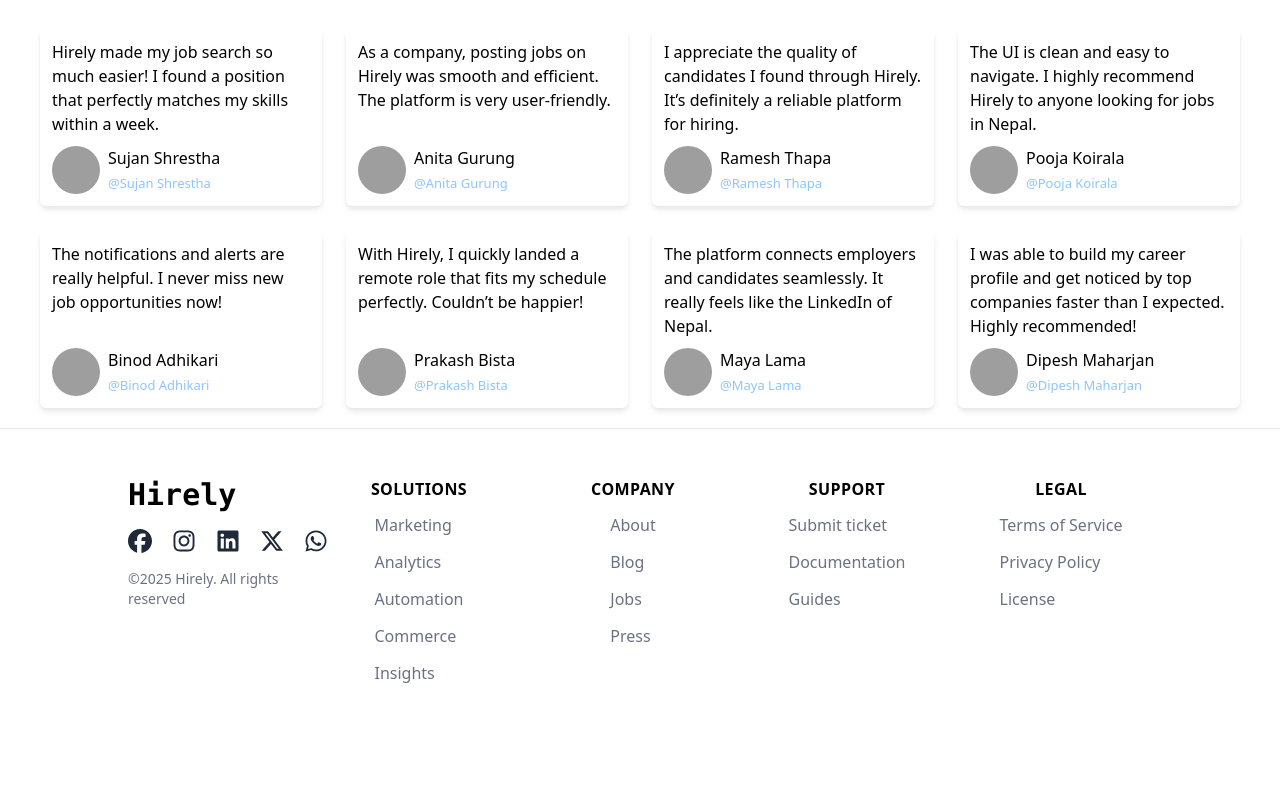
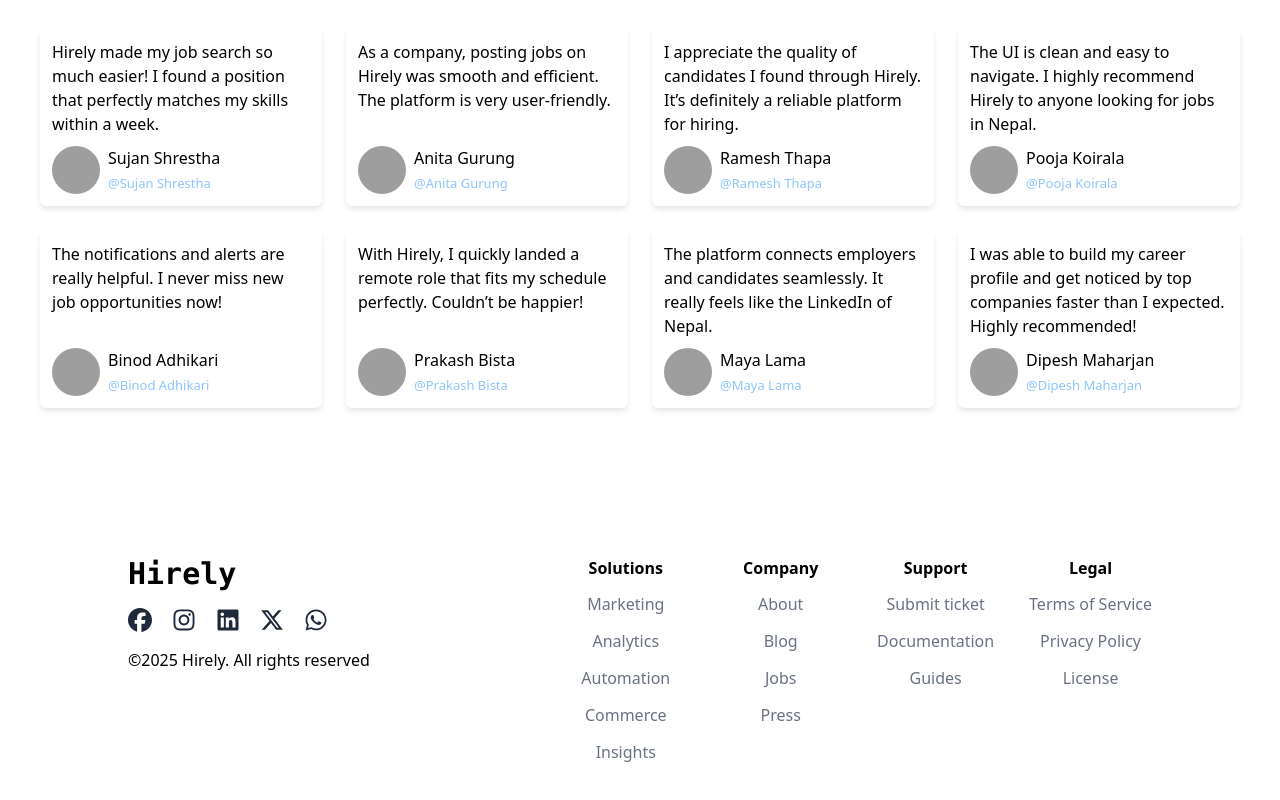
Before and after one commit to paldentitung/Hirely-website, a React (Vite) app: page /home in a window 1280 px wide. Shown: the part 2495-3295 px from the top of the page. Built offline with nearby package versions, Linux system fonts and the light colour scheme; grey boxes are pictures that could not be loaded.

Commit message:
donot copy bindly from chatgpt lol . footer fixed

```diff
--- a/src/Components/Footer.jsx
+++ b/src/Components/Footer.jsx
@@ -7,106 +7,99 @@ import {
   FaWhatsapp,
   FaLinkedin,
   FaFacebook,
-} from "react-icons/fa6"; // latest Font Awesome 6
+} from "react-icons/fa6"; // <-- important: use fa6 for latest
 
 export const Footer = () => {
   return (
     <>
-      <div className="h-auto md:h-[60vh] border-t border-gray-200 dark:border-gray-700">
-        <div className="flex flex-col md:flex-row space-y-10 md:space-y-0 w-full px-[10%] py-12 justify-between">
+      <div className="h-auto md:h-[60vh] ">
+        <div className="flex flex-col md:flex-row space-y-5 w-full p-[10%] justify-between">
           {/* Left Section */}
-          <div className="flex flex-col gap-4 items-start">
+          <div className="flex gap-4 flex-col">
             <Title title="Hirely" />
             <div className="flex gap-5">
-              <FaFacebook className="text-2xl text-gray-800 dark:text-gray-300 hover:text-blue-600 hover:scale-110 cursor-pointer transition-all duration-300" />
-              <FaInstagram className="text-2xl text-gray-800 dark:text-gray-300 hover:text-pink-500 hover:scale-110 cursor-pointer transition-all duration-300" />
-              <FaLinkedin className="text-2xl text-gray-800 dark:text-gray-300 hover:text-blue-700 hover:scale-110 cursor-pointer transition-all duration-300" />
-              <FaXTwitter className="text-2xl text-gray-800 dark:text-gray-300 hover:text-black dark:hover:text-white hover:scale-110 cursor-pointer transition-all duration-300" />
-              <FaWhatsapp className="text-2xl text-gray-800 dark:text-gray-300 hover:text-green-600 hover:scale-110 cursor-pointer transition-all duration-300" />
+              <FaFacebook className="text-2xl text-gray-800 hover:text-blue-600 transition-colors duration-300 hover:scale-110 hover:cursor-pointer" />
+              <FaInstagram className="text-2xl text-gray-800  hover:scale-110 hover:cursor-pointer hover:text-pink-500 transition-colors duration-300" />
+              <FaLinkedin className="text-2xl text-gray-800  hover:scale-110 hover:cursor-pointer hover:text-blue-700 transition-colors duration-300" />
+              <FaXTwitter
+                className="text-2xl text-gray-800  hover:scale-110 hover:cursor-pointer
+              hover:text-black dark:hover:text-black transition-colors duration-300"
+              />
+              <FaWhatsapp className="text-2xl text-gray-800  hover:scale-110 hover:cursor-pointer hover:text-green-600 transition-colors duration-300" />
             </div>
-            <div className="text-gray-500 dark:text-gray-400 text-sm">
-              &copy;2025 Hirely. All rights reserved
-            </div>
+            <div>&copy;2025 Hirely. All rights reserved</div>
           </div>
 
           {/* Right Section */}
-          <div className="grid grid-cols-1 md:grid-cols-2 lg:grid-cols-4 gap-8 w-full">
+          <div className="grid grid-cols-1 md:grid-cols-2 lg:grid-cols-4 gap-8">
             {/* Solutions */}
-            <div className="flex flex-col space-y-3 items-start md:items-center">
-              <span className="font-semibold uppercase tracking-wide">
-                Solutions
-              </span>
-              <ul className="flex flex-col space-y-3">
-                <li className="text-gray-500 dark:text-gray-400 hover:text-gray-800 dark:hover:text-gray-200 cursor-pointer transition-colors duration-300 border-b border-transparent hover:border-gray-500">
+            <div className="flex flex-col space-y-3 justify-center  md:items-center">
+              <span className="font-semibold">Solutions</span>
+              <ul className="flex flex-col space-y-3 justify-center items-start md:items-center">
+                <li className="text-gray-500 transition-all duration-300 hover:cursor-pointer border-b border-transparent hover:border-gray-500">
                   Marketing
                 </li>
-                <li className="text-gray-500 dark:text-gray-400 hover:text-gray-800 dark:hover:text-gray-200 cursor-pointer transition-colors duration-300 border-b border-transparent hover:border-gray-500">
+                <li className="text-gray-500 transition-all duration-300 hover:cursor-pointer border-b border-transparent hover:border-gray-500">
                   Analytics
                 </li>
-                <li className="text-gray-500 dark:text-gray-400 hover:text-gray-800 dark:hover:text-gray-200 cursor-pointer transition-colors duration-300 border-b border-transparent hover:border-gray-500">
+                <li className="text-gray-500 transition-all duration-300 hover:cursor-pointer border-b border-transparent hover:border-gray-500">
                   Automation
                 </li>
-                <li className="text-gray-500 dark:text-gray-400 hover:text-gray-800 dark:hover:text-gray-200 cursor-pointer transition-colors duration-300 border-b border-transparent hover:border-gray-500">
+                <li className="text-gray-500 transition-all duration-300 hover:cursor-pointer border-b border-transparent hover:border-gray-500">
                   Commerce
                 </li>
-                <li className="text-gray-500 dark:text-gray-400 hover:text-gray-800 dark:hover:text-gray-200 cursor-pointer transition-colors duration-300 border-b border-transparent hover:border-gray-500">
+                <li className="text-gray-500 transition-all duration-300 hover:cursor-pointer border-b border-transparent hover:border-gray-500">
                   Insights
                 </li>
               </ul>
             </div>
 
             {/* Company */}
-            <div className="flex flex-col space-y-3 items-start md:items-center">
-              <span className="font-semibold uppercase tracking-wide">
-                Company
-              </span>
-              <ul className="flex flex-col space-y-3">
-                <li className="text-gray-500 dark:text-gray-400 hover:text-gray-800 dark:hover:text-gray-200 cursor-pointer transition-colors duration-300 border-b border-transparent hover:border-gray-500">
+            <div className="flex flex-col space-y-3  md:items-center">
+              <span className="font-semibold">Company</span>
+              <ul className="flex flex-col space-y-3 justify-center md:items-center">
+                <li className="text-gray-500 transition-all duration-300 hover:cursor-pointer border-b border-transparent hover:border-gray-500">
                   About
                 </li>
-                <li className="text-gray-500 dark:text-gray-400 hover:text-gray-800 dark:hover:text-gray-200 cursor-pointer transition-colors duration-300 border-b border-transparent hover:border-gray-500">
+                <li className="text-gray-500 transition-all duration-300 hover:cursor-pointer border-b border-transparent hover:border-gray-500">
                   Blog
                 </li>
-                <li className="text-gray-500 dark:text-gray-400 hover:text-gray-800 dark:hover:text-gray-200 cursor-pointer transition-colors duration-300 border-b border-transparent hover:border-gray-500">
+                <li className="text-gray-500 transition-all duration-300 hover:cursor-pointer border-b border-transparent hover:border-gray-500">
                   Jobs
                 </li>
-                <li className="text-gray-500 dark:text-gray-400 hover:text-gray-800 dark:hover:text-gray-200 cursor-pointer transition-colors duration-300 border-b border-transparent hover:border-gray-500">
+                <li className="text-gray-500 transition-all duration-300 hover:cursor-pointer border-b border-transparent hover:border-gray-500">
                   Press
                 </li>
               </ul>
             </div>
 
             {/* Support */}
-            <div className="flex flex-col space-y-3 items-start md:items-center">
-              <span className="font-semibold uppercase tracking-wide">
-                Support
-              </span>
-              <ul className="flex flex-col space-y-3">
-                <li className="text-gray-500 dark:text-gray-400 hover:text-gray-800 dark:hover:text-gray-200 cursor-pointer transition-colors duration-300 border-b border-transparent hover:border-gray-500">
+            <div className="flex flex-col space-y-3  md:items-center">
+              <span className="font-semibold">Support</span>
+              <ul className="flex flex-col space-y-3 justify-center md:items-center">
+                <li className="text-gray-500 transition-all duration-300 hover:cursor-pointer border-b border-transparent hover:border-gray-500">
                   Submit ticket
                 </li>
-                <li className="text-gray-500 dark:text-gray-400 hover:text-gray-800 dark:hover:text-gray-200 cursor-pointer transition-colors duration-300 border-b border-transparent hover:border-gray-500">
+                <li className="text-gray-500 transition-all duration-300 hover:cursor-pointer border-b border-transparent hover:border-gray-500">
                   Documentation
                 </li>
-                <li className="text-gray-500 dark:text-gray-400 hover:text-gray-800 dark:hover:text-gray-200 cursor-pointer transition-colors duration-300 border-b border-transparent hover:border-gray-500">
+                <li className="text-gray-500 transition-all duration-300 hover:cursor-pointer border-b border-transparent hover:border-gray-500">
                   Guides
                 </li>
               </ul>
             </div>
 
             {/* Legal */}
-            <div className="flex flex-col space-y-3 items-start md:items-center">
-              <span className="font-semibold uppercase tracking-wide">
-                Legal
-              </span>
-              <ul className="flex flex-col space-y-3">
-                <li className="text-gray-500 dark:text-gray-400 hover:text-gray-800 dark:hover:text-gray-200 cursor-pointer transition-colors duration-300 border-b border-transparent hover:border-gray-500">
+            <div className="flex flex-col space-y-3  md:items-center">
+              <span className="font-semibold">Legal</span>
+              <ul className="flex flex-col space-y-3 justify-center md:items-center">
+                <li className="text-gray-500 transition-all duration-300 hover:cursor-pointer border-b border-transparent hover:border-gray-500">
                   Terms of Service
                 </li>
-                <li className="text-gray-500 dark:text-gray-400 hover:text-gray-800 dark:hover:text-gray-200 cursor-pointer transition-colors duration-300 border-b border-transparent hover:border-gray-500">
+                <li className="text-gray-500 transition-all duration-300 hover:cursor-pointer border-b border-transparent hover:border-gray-500">
                   Privacy Policy
                 </li>
-                <li className="text-gray-500 dark:text-gray-400 hover:text-gray-800 dark:hover:text-gray-200 cursor-pointer transition-colors duration-300 border-b border-transparent hover:border-gray-500">
+                <li className="text-gray-500 transition-all duration-300 hover:cursor-pointer border-b border-transparent hover:border-gray-500">
                   License
                 </li>
               </ul>
```
Also changed, not shown: 1 other file (tests, documents, lock files or other folders).
